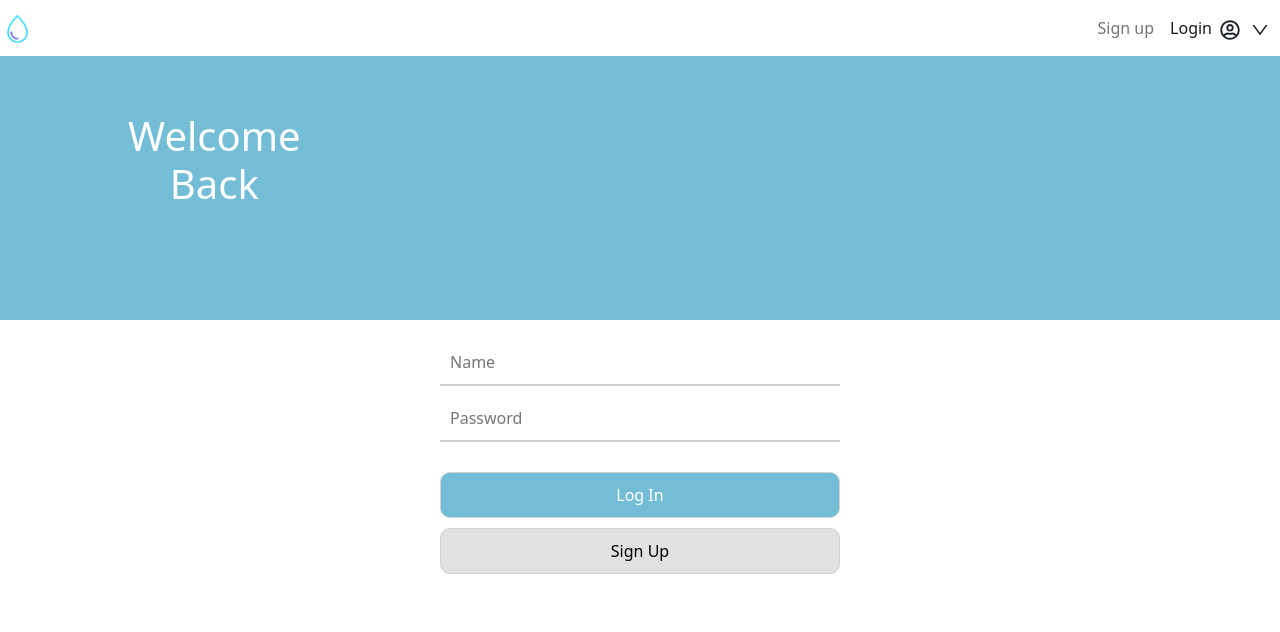
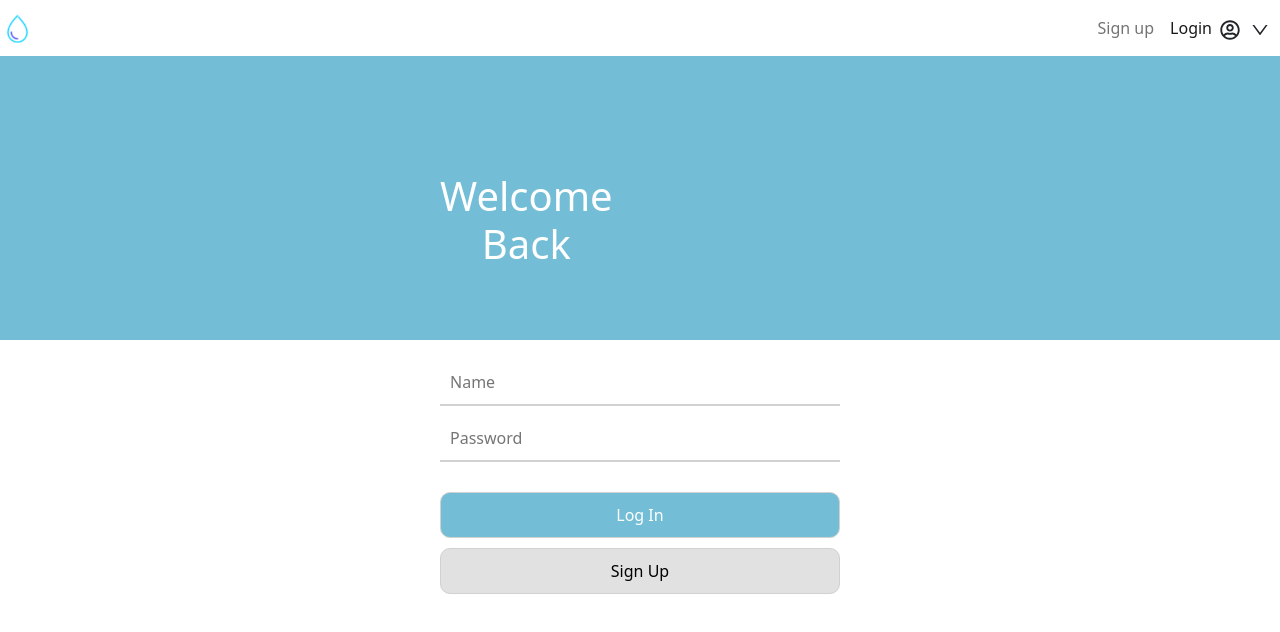
Before and after one commit to Brandon-Alvarez-03/Daily-Drip, a React (Create React App) app in the folder client/: page /login in a window 1280 px wide. Shown: the top 632 px of the page. Built offline with nearby package versions, Linux system fonts and the light colour scheme.

Commit message:
updated styled for login

```diff
--- a/client/src/screens/Login.css
+++ b/client/src/screens/Login.css
@@ -10,6 +10,8 @@
   width: 100vw;
   box-sizing: border-box;
   overflow: hidden;
+  padding-top: 100px;
+  background-color: var(--primary-color);
 }
 
 .login-container * {
@@ -22,12 +24,18 @@
   color: white;
 }
 
+.login-wave-container {
+  height: 30vh;
+  display: flex;
+  flex-direction: column;
+  align-items: center;
+  justify-content: center;
+}
+
 .login-wave {
-  background-color: var(--primary-color);
-  height: 40vh;
+  max-width: 400px;
+  width: 100%;
   display: flex;
-  align-items: center;
-  padding-left: 10%;
 }
 
 .login-form-container {
@@ -37,6 +45,7 @@
   flex-direction: column;
   align-items: center;
   z-index: 99;
+  background-color: white;
 }
 
 .login-form {
--- a/client/src/screens/Login.jsx
+++ b/client/src/screens/Login.jsx
@@ -3,12 +3,14 @@ import "./Login.css";
 function Login() {
   return (
     <div className="login-container">
+      <div className="login-wave-container">
         <div className="login-wave">
           <h1 className="login-header">
             Welcome
             <br />
             Back
           </h1>
+        </div>
       </div>
 
       <div className="login-form-container">
```
Lines whose indentation alone changed are shown as unchanged.
